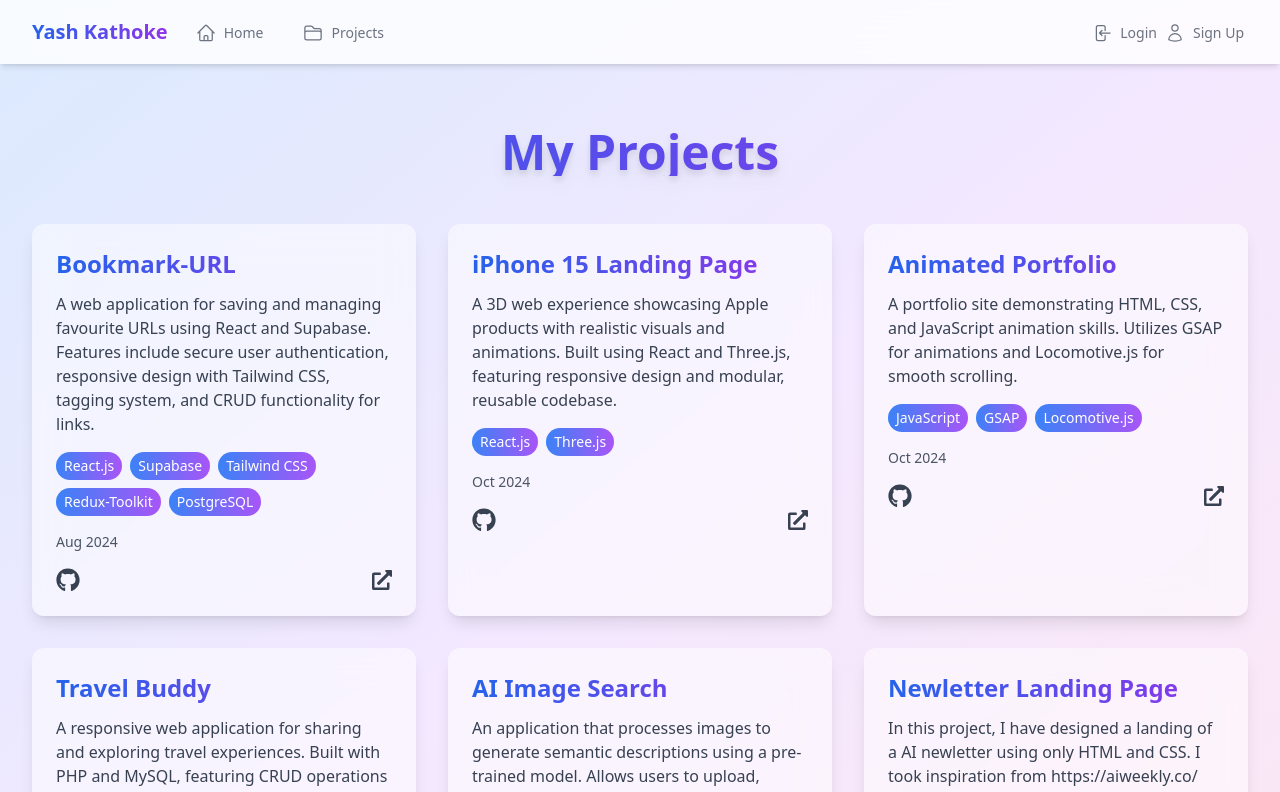
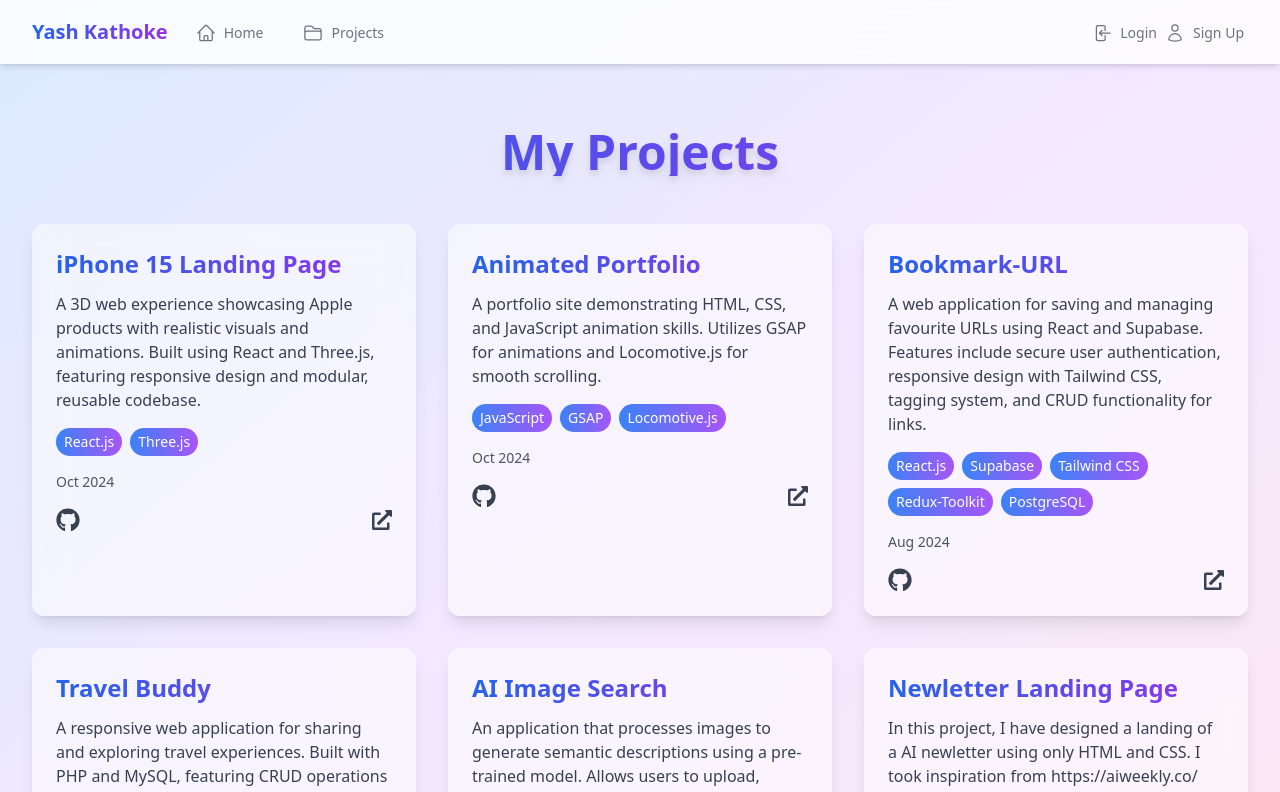
Before and after one commit to yashKathoke/showcase, a Next.js app: page /projects in a window 1280 px wide. Shown: the top 792 px of the page. Built offline with nearby package versions, Linux system fonts and the light colour scheme; no server answers.

Commit message:
fixed url issues

```diff
--- a/app/projects/page.jsx
+++ b/app/projects/page.jsx
@@ -35,14 +35,6 @@
 
   const projects = [
     {
-      title: "Bookmark-URL",
-      description: "A web application for saving and managing favourite URLs using React and Supabase. Features include secure user authentication, responsive design with Tailwind CSS, tagging system, and CRUD functionality for links.",
-      technologies: ["React.js", "Supabase", "Tailwind CSS", "Redux-Toolkit", "PostgreSQL"],
-      date: "Aug 2024",
-      githubLink: "https://github.com/yashKathoke/Bookmark-Url",
-      liveLink: "https://bookmark-url.vercel.app/"
-    },
-    {
       title: "iPhone 15 Landing Page",
       description: "A 3D web experience showcasing Apple products with realistic visuals and animations. Built using React and Three.js, featuring responsive design and modular, reusable codebase.",
       technologies: ["React.js", "Three.js"],
@@ -56,8 +48,17 @@
       technologies: ["JavaScript", "GSAP", "Locomotive.js"],
       date: "Oct 2024",
       githubLink: "https://github.com/yashKathoke/Animated-Portfolio",
-      liveLink: "https://github.com/yashKathoke/Animated-Portfolio"
+      liveLink: "https://yashkathoke.github.io/Animated-Portfolio/"
     },
+    {
+      title: "Bookmark-URL",
+      description: "A web application for saving and managing favourite URLs using React and Supabase. Features include secure user authentication, responsive design with Tailwind CSS, tagging system, and CRUD functionality for links.",
+      technologies: ["React.js", "Supabase", "Tailwind CSS", "Redux-Toolkit", "PostgreSQL"],
+      date: "Aug 2024",
+      githubLink: "https://github.com/yashKathoke/Bookmark-Url",
+      liveLink: "https://bookmark-url.vercel.app/"
+    },
+
     {
       title: "Travel Buddy",
       description: "A responsive web application for sharing and exploring travel experiences. Built with PHP and MySQL, featuring CRUD operations for travel blog posts, comments, and likes/dislikes.",
```
